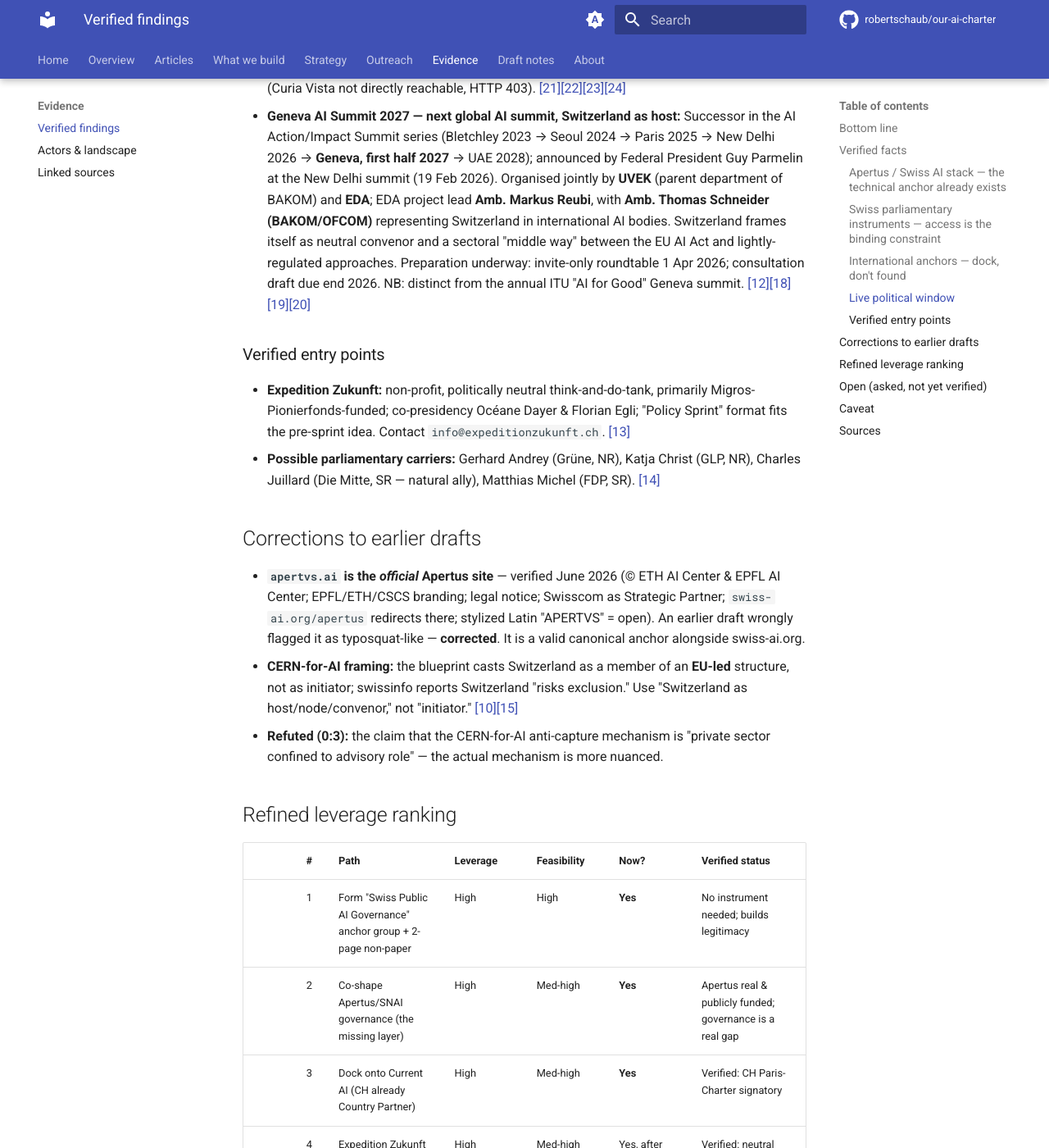
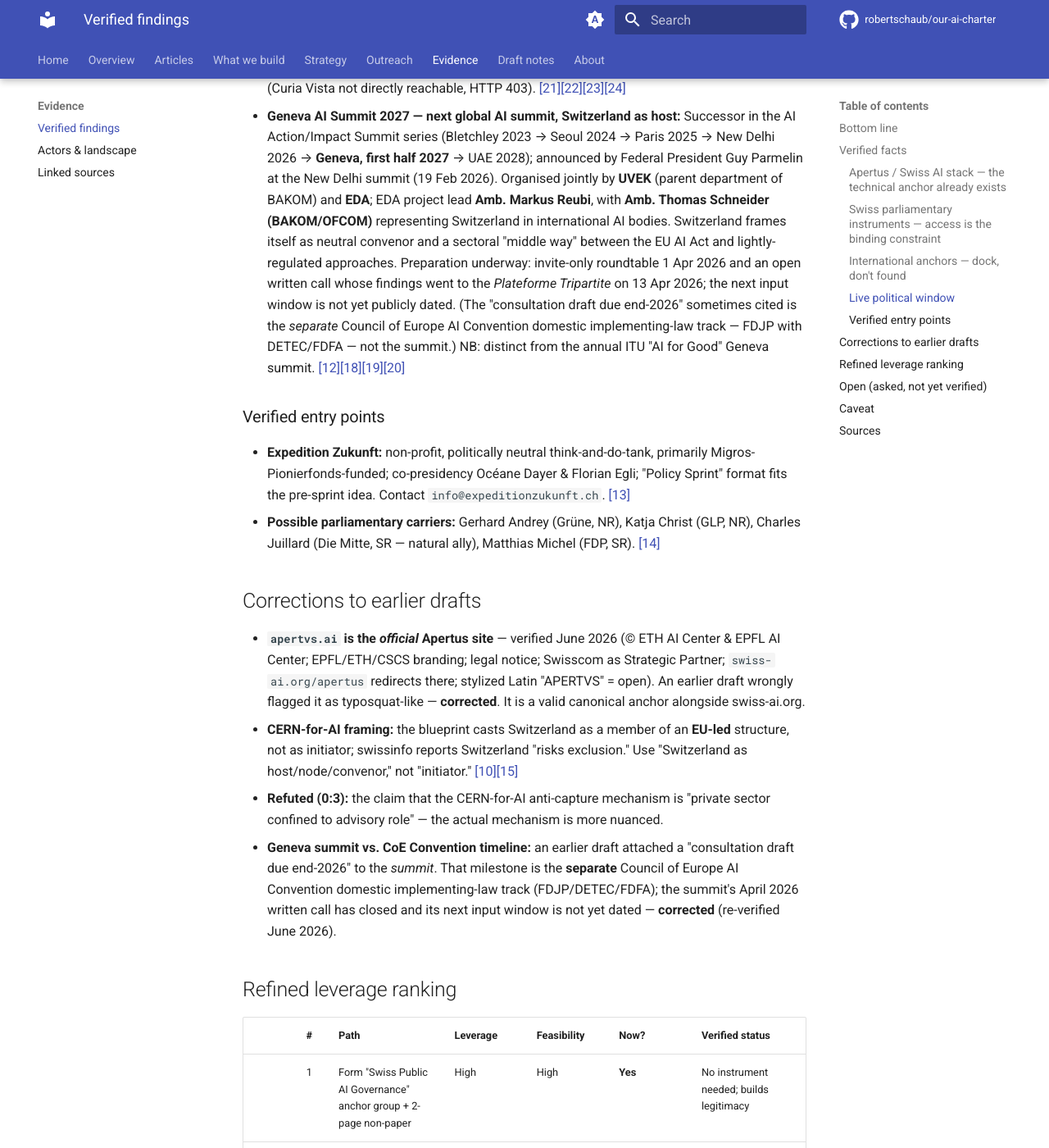
Before and after one commit to robertschaub/our-ai-charter, an MkDocs documentation site: the page built from docs/Evidence/verified-findings.md, in a window 1280 px wide and 1400 px high, scrolled down 2135 px. Shown: the whole window at 82% size. Built offline with MkDocs 1.6.1 and Material for MkDocs 9.7.7, drawn with Linux system fonts in a browser that asks for light colours; plug-ins that fetch from the network failed and are left out; comment, search, counter and statistics services are not loaded.

Commit message:
docs: correct Geneva-summit vs CoE-Convention date conflation
The "consultation draft due end-2026" is the Council of Europe AI Convention domestic implementing-law track (FDJP/DETEC/FDFA), not the Geneva 2027 summit, whose April 2026 written call closed and whose next input window is undated. Re-verified via web search. Fixes verified-findings (inline + a corrections-section note) and the Swissnex fellowship plan (item 4).

Co-Authored-By: Claude Opus 4.8 <noreply@anthropic.com>

```diff
--- a/docs/Evidence/verified-findings.md
+++ b/docs/Evidence/verified-findings.md
@@ -26,7 +26,7 @@ The strongest lever is **not a parliamentary instrument** but **docking onto exi
 ### Live political window
 - **Motion 24.3209 Charles Juillard (Die Mitte / JU), "Für eine souveräne digitale Infrastruktur in der Schweiz im Zeitalter der künstlichen Intelligenz"**: tabled 2024 (Federal Council recommended rejection, 22 May 2024); **approved by the Council of States 31:11 (March 2026)**; **now in the National Council committee** (status June 2026). An open political thread to attach a governance/trust layer to — Juillard's motion targets *infrastructure/cloud*; the complement here is the *governance/trust* layer. Corroborated across multiple sources (Curia Vista 24.3209, Walder Wyss/datenrecht.ch, Parldigi, netzwoche, inside-it). [[11]](#source-11)[[16]](#source-16)[[17]](#source-17) **Re-verified 23 Jun 2026 (secondary trackers; Curia Vista not directly reachable): status unchanged — still in the National Council committee, no plenary vote in the 2026 summer session.**
 - **Motion 26.3221 Heidi Z'graggen (Die Mitte / UR), "Impulsprogramm zur Stärkung der digitalen Souveränität der Schweiz"** (Curia Vista AffairId 20263221): a **time-limited, targeted seed-funding** impulse programme for pilot projects across **four fields — digital infrastructure, open-source technologies, cybersecurity, and artificial intelligence** — activating existing state/industry/science competencies, framed explicitly as *not* an expansion of the state (no permanent subsidies). Federal Council recommended rejection (sovereignty "already addressed" via *Digitale Schweiz 2026* / *Digitale Bundesverwaltung*; budget limits); **adopted by the Council of States 30:7 (1 abstention), 10 June 2026** — now before the National Council (a motion binds the Federal Council only once *both* chambers adopt it). The AI / open-source field is a natural docking point for a public-interest governance/evaluation layer — engagement note: [Digital-sovereignty motions (24.3209 + 26.3221)](../Strategy/digital-sovereignty-motions.md). Verified 23 Jun 2026 via the motioner's page + inside-it / Netzmedien / VSHN (Curia Vista not directly reachable, HTTP 403). [[21]](#source-21)[[22]](#source-22)[[23]](#source-23)[[24]](#source-24)
-- **Geneva AI Summit 2027 — next global AI summit, Switzerland as host:** Successor in the AI Action/Impact Summit series (Bletchley 2023 → Seoul 2024 → Paris 2025 → New Delhi 2026 → **Geneva, first half 2027** → UAE 2028); announced by Federal President Guy Parmelin at the New Delhi summit (19 Feb 2026). Organised jointly by **UVEK** (parent department of BAKOM) and **EDA**; EDA project lead **Amb. Markus Reubi**, with **Amb. Thomas Schneider (BAKOM/OFCOM)** representing Switzerland in international AI bodies. Switzerland frames itself as neutral convenor and a sectoral "middle way" between the EU AI Act and lightly-regulated approaches. Preparation underway: invite-only roundtable 1 Apr 2026; consultation draft due end 2026. NB: distinct from the annual ITU "AI for Good" Geneva summit. [[12]](#source-12)[[18]](#source-18)[[19]](#source-19)[[20]](#source-20)
+- **Geneva AI Summit 2027 — next global AI summit, Switzerland as host:** Successor in the AI Action/Impact Summit series (Bletchley 2023 → Seoul 2024 → Paris 2025 → New Delhi 2026 → **Geneva, first half 2027** → UAE 2028); announced by Federal President Guy Parmelin at the New Delhi summit (19 Feb 2026). Organised jointly by **UVEK** (parent department of BAKOM) and **EDA**; EDA project lead **Amb. Markus Reubi**, with **Amb. Thomas Schneider (BAKOM/OFCOM)** representing Switzerland in international AI bodies. Switzerland frames itself as neutral convenor and a sectoral "middle way" between the EU AI Act and lightly-regulated approaches. Preparation underway: invite-only roundtable 1 Apr 2026 and an open written call whose findings went to the *Plateforme Tripartite* on 13 Apr 2026; the next input window is not yet publicly dated. (The "consultation draft due end-2026" sometimes cited is the *separate* Council of Europe AI Convention domestic implementing-law track — FDJP with DETEC/FDFA — not the summit.) NB: distinct from the annual ITU "AI for Good" Geneva summit. [[12]](#source-12)[[18]](#source-18)[[19]](#source-19)[[20]](#source-20)
 
 ### Verified entry points
 - **Expedition Zukunft:** non-profit, politically neutral think-and-do-tank, primarily Migros-Pionierfonds-funded; co-presidency Océane Dayer & Florian Egli; "Policy Sprint" format fits the pre-sprint idea. Contact `info@expeditionzukunft.ch`. [[13]](#source-13)
@@ -36,6 +36,7 @@ The strongest lever is **not a parliamentary instrument** but **docking onto exi
 - **`apertvs.ai` is the *official* Apertus site** — verified June 2026 (© ETH AI Center & EPFL AI Center; EPFL/ETH/CSCS branding; legal notice; Swisscom as Strategic Partner; `swiss-ai.org/apertus` redirects there; stylized Latin "APERTVS" = open). An earlier draft wrongly flagged it as typosquat-like — **corrected**. It is a valid canonical anchor alongside swiss-ai.org.
 - **CERN-for-AI framing:** the blueprint casts Switzerland as a member of an **EU-led** structure, not as initiator; swissinfo reports Switzerland "risks exclusion." Use "Switzerland as host/node/convenor," not "initiator." [[10]](#source-10)[[15]](#source-15)
 - **Refuted (0:3):** the claim that the CERN-for-AI anti-capture mechanism is "private sector confined to advisory role" — the actual mechanism is more nuanced.
+- **Geneva summit vs. CoE Convention timeline:** an earlier draft attached a "consultation draft due end-2026" to the *summit*. That milestone is the **separate** Council of Europe AI Convention domestic implementing-law track (FDJP/DETEC/FDFA); the summit's April 2026 written call has closed and its next input window is not yet dated — **corrected** (re-verified June 2026).
 
 ## Refined leverage ranking
 
```
Also changed, not shown: docs/Strategy/geneva-2027-swissnex-fellowship.md (+1 -1 lines).
